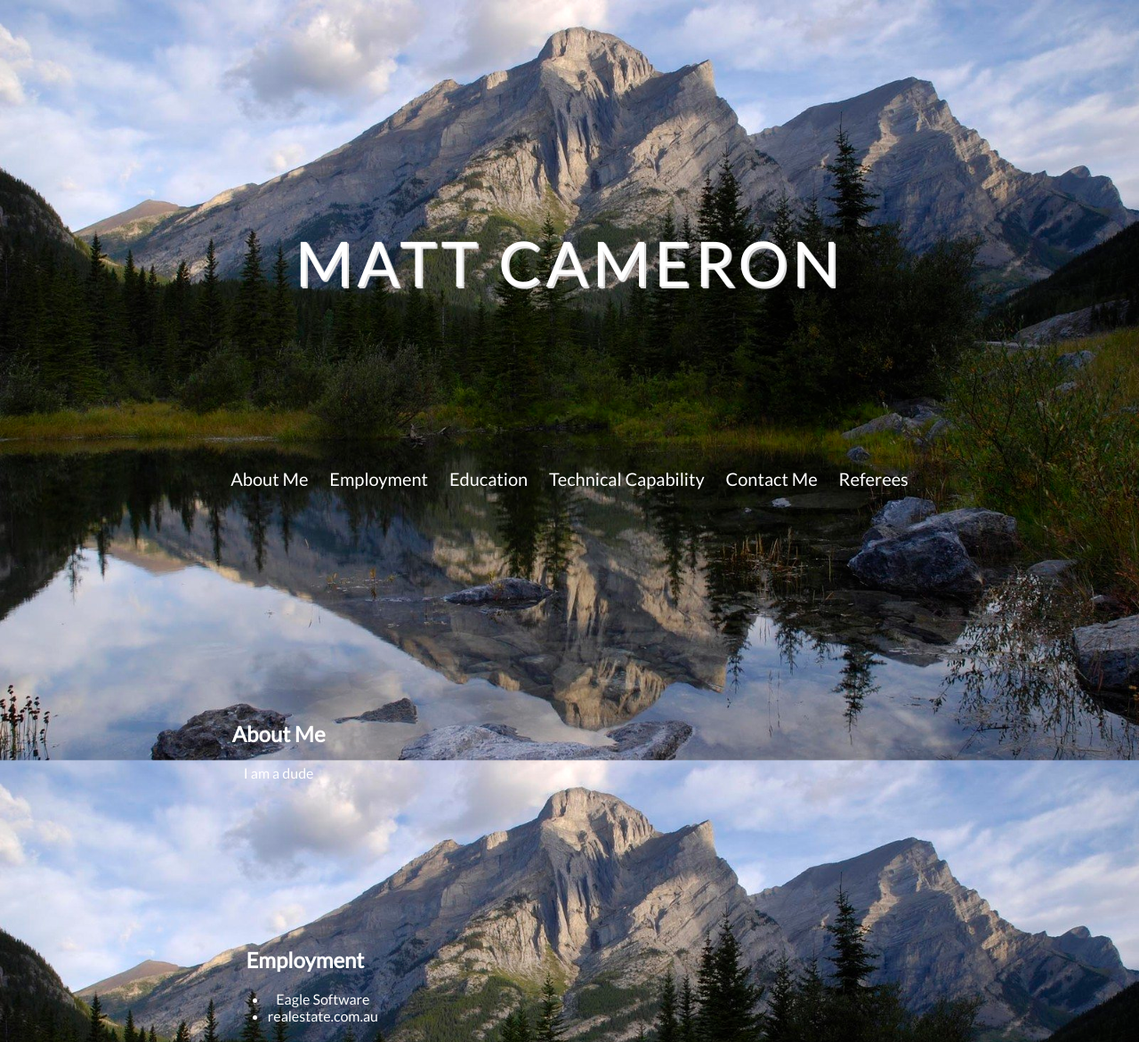
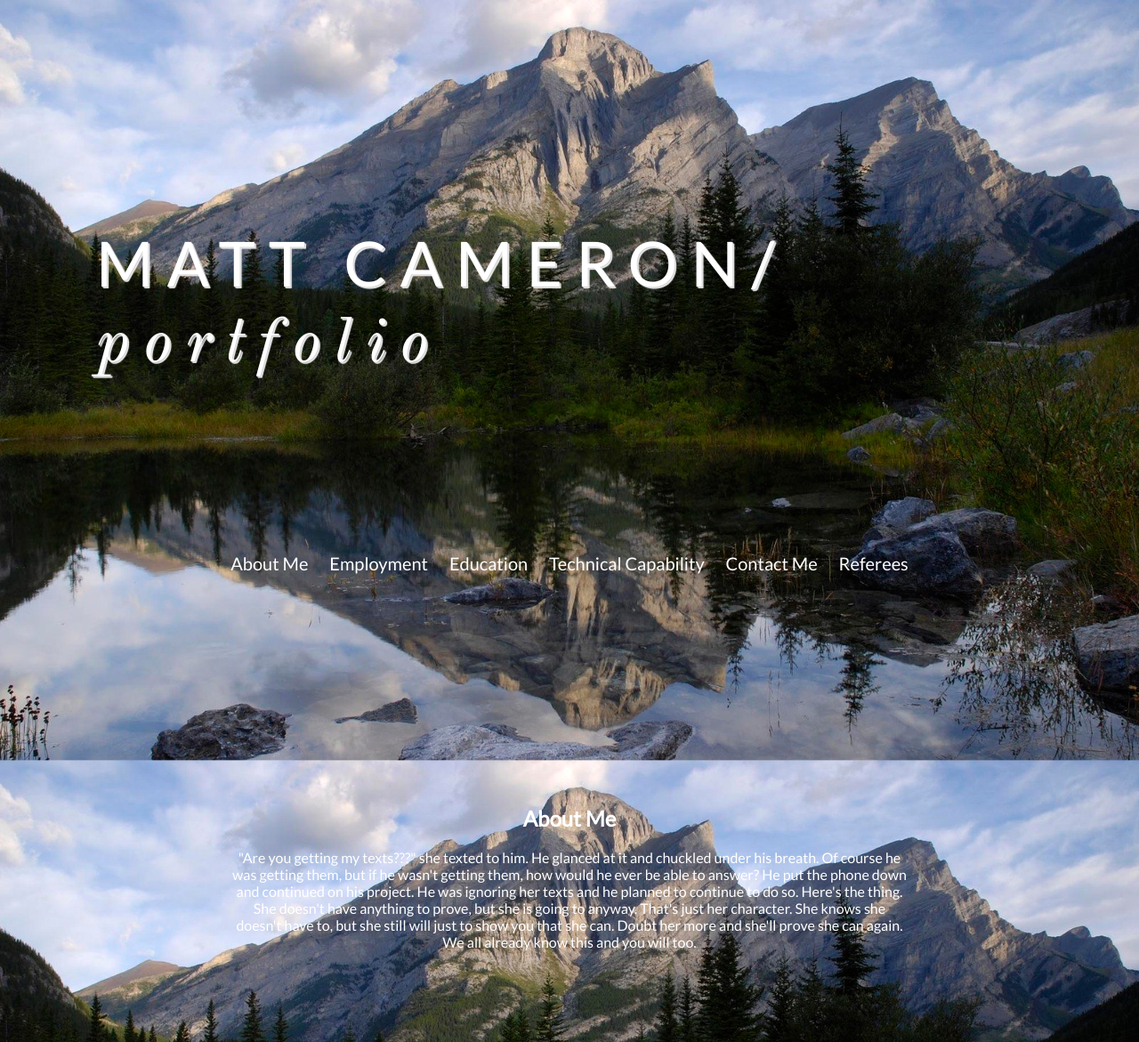
Before and after one commit to cameronmatt/mc-portfolio, a plain HTML site: page index.html in a window 1280 px wide. Shown: the top 1171 px of the page at 89% size. Drawn offline with nearby package versions, Linux system fonts and the light colour scheme.

Commit message:
added a span and some more google font

```diff
--- a/index.html
+++ b/index.html
@@ -4,13 +4,14 @@
     <link rel="stylesheet" href="style.css">
     <link rel="preconnect" href="https://fonts.gstatic.com">
     <link href="https://fonts.googleapis.com/css2?family=Lato&display=swap" rel="stylesheet">
+    <link href="https://fonts.googleapis.com/css2?family=Old+Standard+TT:ital@1&display=swap" rel="stylesheet">
     <title>Matt's Website</title>
   </head>
   <body>
     <script src="script.js"></script>
     <background="./background.jpg">
     <header>
-      <h1>MATT CAMERON</h1>
+      <h1>MATT CAMERON/ <SPAN> portfolio</SPAN></h1>
 
       <nav>
         <a href="#about-me">About Me</a>
@@ -25,7 +26,8 @@
     <section id="details">
       <div>
         <h2 id="about-me">About Me</h2>
-        <p> I am a dude
+        <p> "Are you getting my texts???" she texted to him. He glanced at it and chuckled under his breath. Of course he was getting them, but if he wasn't getting them, how would he ever be able to answer? He put the phone down and continued on his project. He was ignoring her texts and he planned to continue to do so.
+Here's the thing. She doesn't have anything to prove, but she is going to anyway. That's just her character. She knows she doesn't have to, but she still will just to show you that she can. Doubt her more and she'll prove she can again. We all already know this and you will too.
         </p>
       </div>
 
--- a/style.css
+++ b/style.css
@@ -20,15 +20,29 @@ body {
   }
 
   h1 {
-    text-align: center;
+    -webkit-column-count: 1;
+       -moz-column-count: 1;
+            column-count: 1;
+    -webkit-row-count: 3;
+    /*-webkit-column-gap: 100px;
+       -moz-column-gap: 100px;
+            column-gap: 100px;*/
+    text-align: left;
     color: white;
     font-weight: normal;
-    letter-spacing: 5px;
+    margin-left: 100px;
+    letter-spacing: 15px;
     margin-top: 20%;
     margin-bottom: 15%;
     font-size: 70px;
     text-shadow: 1px 1px 1px lightgray,
              2px 2px 1px whitesmoke;
+
+  }
+
+  SPAN {
+    font-style: italic;
+    font-family: 'Old Standard TT', serif;
   }
 
   nav {
```
